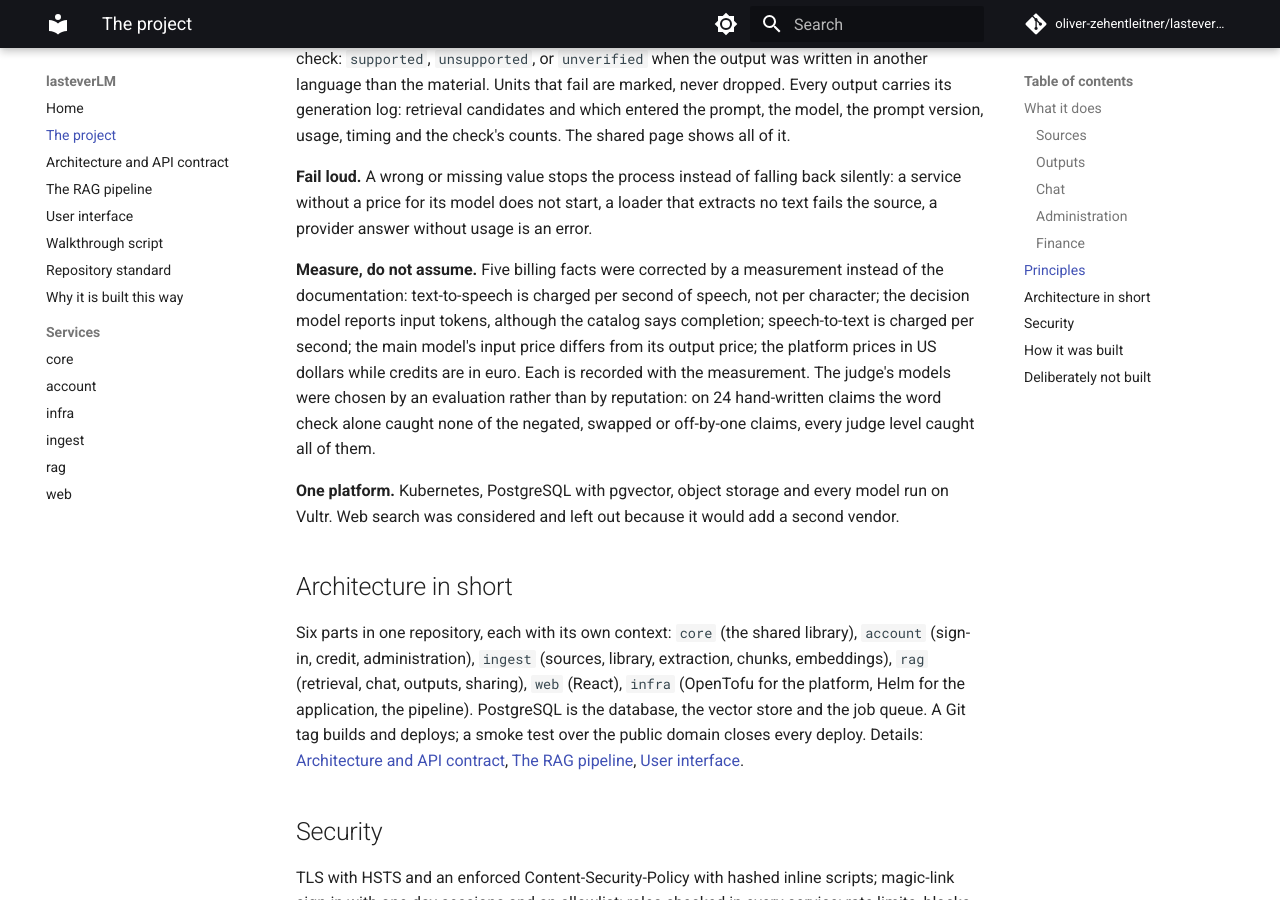
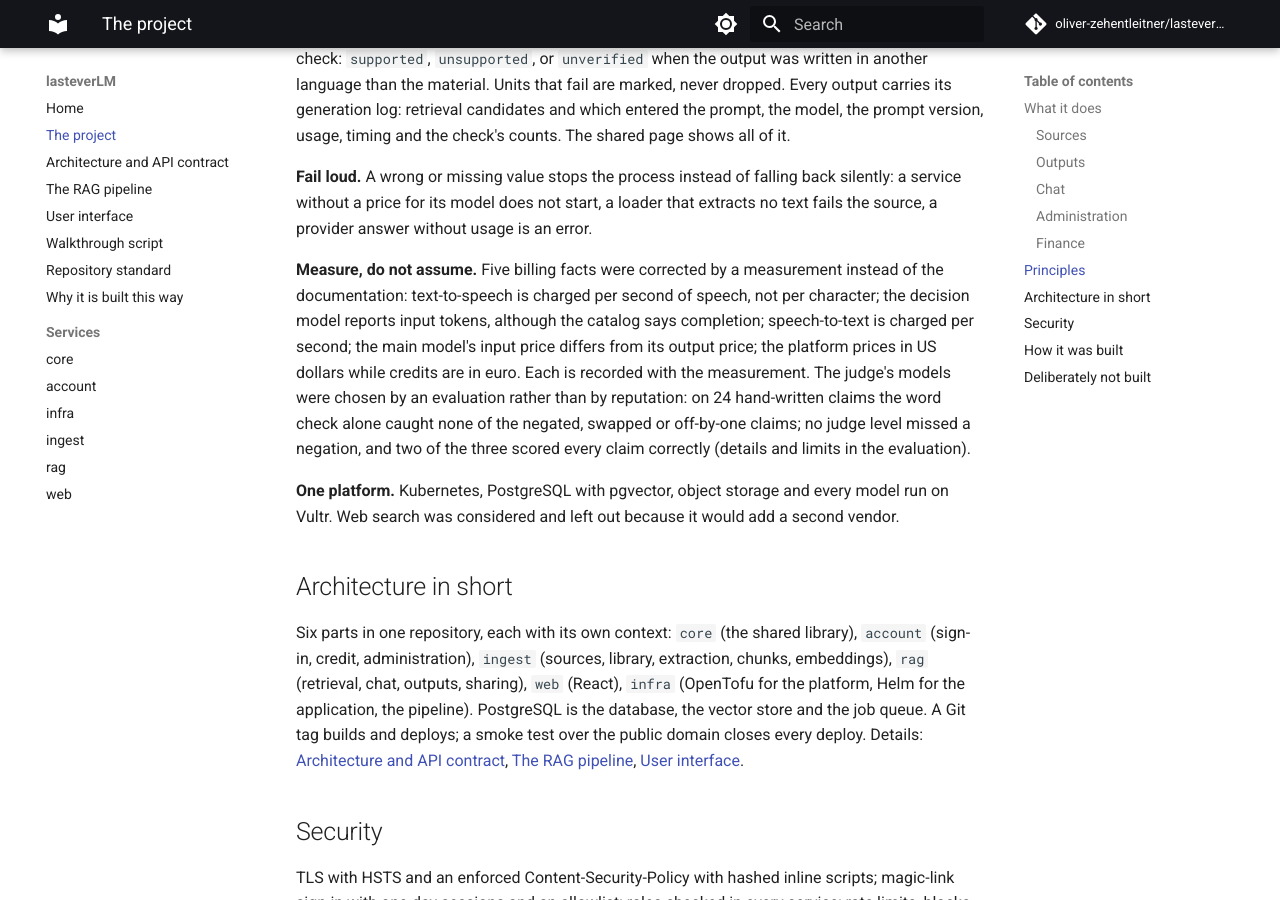
Before and after one commit to oliver-zehentleitner-aigent/lasteverLM, an MkDocs documentation site: the page built from docs/project.md, in a window 1280 px wide and 900 px high, scrolled down 2382 px. Built offline with MkDocs 1.6.1 and Material for MkDocs 9.7.7, drawn with Linux system fonts in a browser that asks for light colours; comment, search, counter and statistics services are not loaded.

Commit message:
docs: judge claim worded to the measurement

```diff
--- a/docs/project.md
+++ b/docs/project.md
@@ -125,7 +125,9 @@ output price; the platform prices in US dollars while credits are in
 euro. Each is recorded with the measurement. The judge's models were
 chosen by an evaluation rather than by reputation: on 24 hand-written
 claims the word check alone caught none of the negated, swapped or
-off-by-one claims, every judge level caught all of them.
+off-by-one claims; no judge level missed a negation, and two of the
+three scored every claim correctly (details and limits in the
+evaluation).
 
 **One platform.** Kubernetes, PostgreSQL with pgvector, object storage
 and every model run on Vultr. Web search was considered and left out
```
